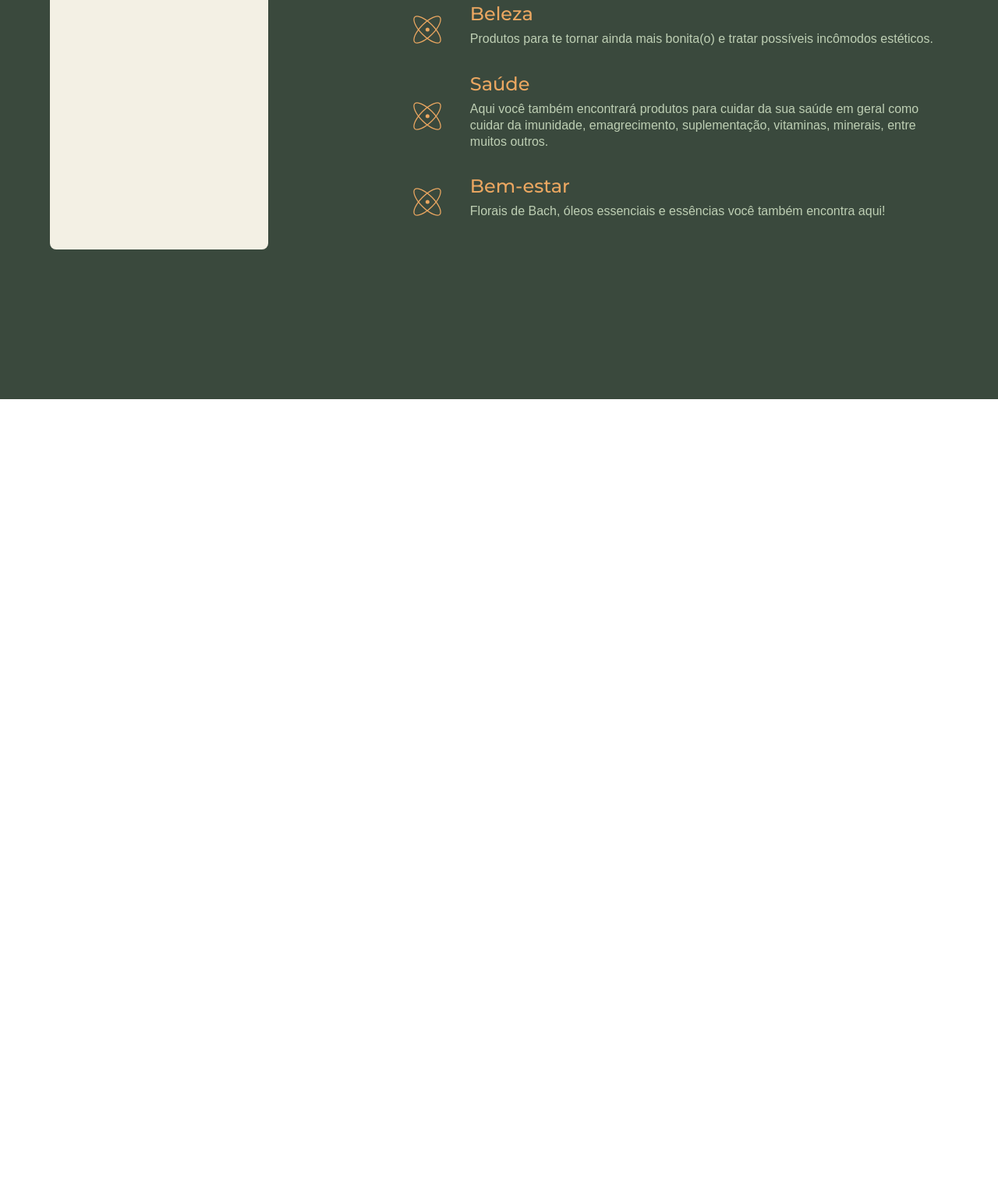
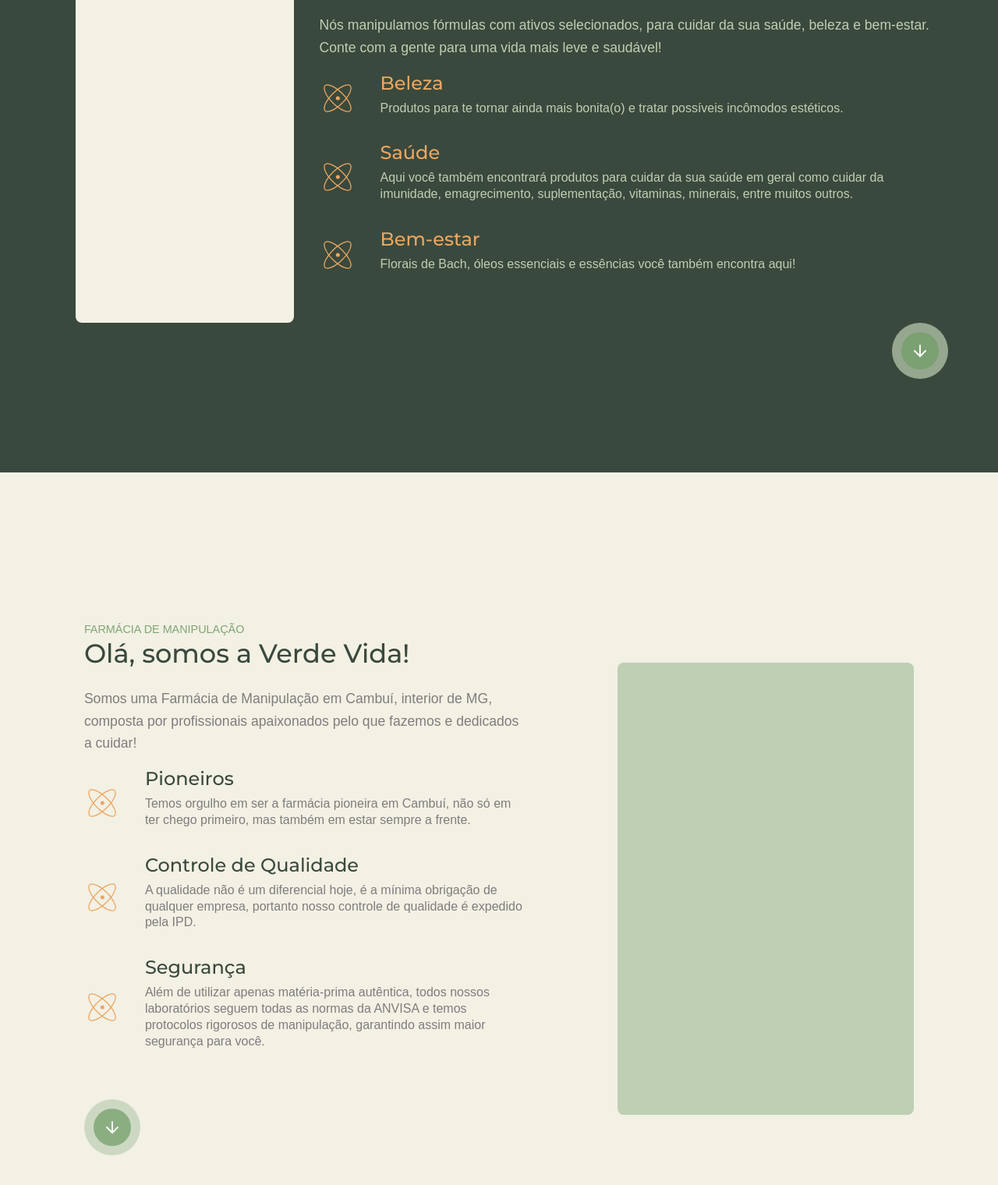
Before and after one commit to paulo-fs/VerdeVida-LandingPage, a plain HTML site: page index.html in a window 1280 px wide. Shown: the part 1701-3221 px from the top of the page at 78% size. Before the commit the page ends 2213 px from the top, so only its background shows below. Drawn offline with Linux system fonts and the light colour scheme.

Commit message:
sessão quem somos para desktop

```diff
--- a/index.html
+++ b/index.html
@@ -32,7 +32,7 @@
     <nav class="menu-items">
       <ul class="items">
         <li><a href="#oQueFazemos" class="link-light">O que fazemos?</a></li>
-        <li><a href="" class="link-light">Link 2</a></li>
+        <li><a href="#quemSomos" class="link-light">Link 2</a></li>
         <li><a href="" class="link-light">Link 3</a></li>
         <li><a href="" class="link-light">link 4</a></li>
       </ul>
@@ -46,7 +46,7 @@
 
   <main class="container-verde" id="hero">
 
-    <div class="container">
+    <div class="container hero">
 
       <div class="container-50">
         <h4 class="overline">#EU QUERO</h4>
@@ -114,6 +114,8 @@
 
 
 
+  <!-- O QUE FAZEMOS -->
+
   <section class="container-verde" id="oQueFazemos">
     <div class="container">
 
@@ -122,7 +124,7 @@
 
         </div>
       </div>
-      <div class="container-60">
+      <div class="container-70">
         <h4 class="overline">e porquê fazemos o que fazemos</h4>
         <h2 class="head-2">O que nós fazemos?</h2>
 
@@ -171,6 +173,87 @@
           </li>
 
         </ul>
+
+        <div class="botao-descer">
+          <a href="#quemSomos" class="btn-round">
+            <img src="assets/icon/icon-seta.svg" alt="">
+          </a>
+        </div>
+
+      </div>
+
+    </div>
+  </section>
+
+
+  <!-- QUEM SOMOS -->
+
+  <section class="container-laranja" id="quemSomos">
+    <div class="container">
+
+
+      <div class="container-50 container-textos">
+        <h4 class="overline">farmácia de manipulação</h4>
+        <h2 class="head-2">Olá, somos a Verde Vida!</h2>
+
+        <div class="body-1">
+          <p>
+            Somos uma Farmácia de Manipulação em Cambuí, interior de MG, composta por profissionais apaixonados pelo que fazemos e dedicados a cuidar!
+          </p>
+
+        </div>
+
+        <ul>
+
+          <li>
+            <div>
+              <img src="/assets/icon/icon-molecule.svg" alt="molécula">
+            </div>
+            <div>
+              <h3 class="head-3">Pioneiros</h3>
+              <p class="body-2">
+                Temos orgulho em ser a farmácia pioneira em Cambuí, não só em ter chego primeiro, mas também em estar sempre a frente.
+              </p>
+            </div>
+          </li>
+
+          <li>
+            <div>
+              <img src="/assets/icon/icon-molecule.svg" alt="molécula">
+            </div>
+            <div>
+              <h3 class="head-3">Controle de Qualidade</h3>
+              <p class="body-2">
+                A qualidade não é um diferencial hoje, é a mínima obrigação de qualquer empresa, portanto nosso controle de qualidade é expedido pela IPD.
+              </p>
+            </div>
+          </li>
+
+          <li>
+            <div>
+              <img src="/assets/icon/icon-molecule.svg" alt="molécula">
+            </div>
+            <div>
+              <h3 class="head-3">Segurança</h3>
+              <p class="body-2">
+                Além de utilizar apenas matéria-prima autêntica, todos nossos laboratórios seguem todas as normas da ANVISA e temos protocolos rigorosos de manipulação, garantindo assim maior segurança para você.
+              </p>
+            </div>
+          </li>
+
+        </ul>
+
+        <div class="botao-descer">
+          <a href="#quemSomos" class="btn-round">
+            <img src="assets/icon/icon-seta.svg" alt="">
+          </a>
+        </div>
+
+      </div>
+
+      <div class="container-50">
+        <div class="imagem">
+        </div>
       </div>
 
     </div>
--- a/style.scss
+++ b/style.scss
@@ -29,6 +29,11 @@ ul {
 
 
 #hero{
+
+  .hero{
+    margin: 0 auto;
+  }
+
   .container-60{
     margin: 0 auto;
 
@@ -59,11 +64,10 @@ ul {
 
 #fornecedores{
 
-  .container-1440{
-    // display: block;
+  .container{
     flex-direction: column;
 
-    .container{
+    .container-100{
       text-align: left;
 
       h2{
@@ -99,7 +103,7 @@ ul {
   align-items: center;
 
   .container-30{
-    // margin: 0 auto;
+    margin: 0 auto;
 
     .imagem{
       background-color: $tertiary-1;
@@ -109,7 +113,7 @@ ul {
     }
   }
 
-  .container-60{
+  .container-70{
 
     p{
       margin-bottom: 1rem;
@@ -124,7 +128,53 @@ ul {
         margin-bottom: 1rem;
       }
     }
+
+    .botao-descer{
+      margin-top: 3rem;
+      position: relative;
+      a{
+        position: absolute;
+        right: 0;
+      }
+    }
   }
 
 
 }
+
+#quemSomos{
+
+  .container{
+    gap: 2rem;
+  }
+
+  .container-50{
+    margin: 0 auto;
+  }
+
+  .container-textos{
+    p{
+      margin-bottom: 1rem;
+    }
+    ul{
+      li{
+        display: flex;
+        gap: 2rem;
+        align-items: center;
+        margin-bottom: 1rem;
+      }
+    }
+
+    .botao-descer{
+      margin-top: 3rem;
+    }
+  }
+
+  .container-50 .imagem{
+    background-color: $secondary-1;
+    width: 380px;
+    height: 580px;
+    border-radius: 8px;
+  }
+
+}
--- a/style/partials/_layout.scss
+++ b/style/partials/_layout.scss
@@ -1,9 +1,5 @@
 //CONTAINERS
-// .container-100{
-//   width: 100vw;
-//   height: max-content;
-//   padding: 12rem 20rem;
-// }
+
 
 .container-alter{
   width: 100vw;
```
Also changed, not shown: style.css, 1 other file.
